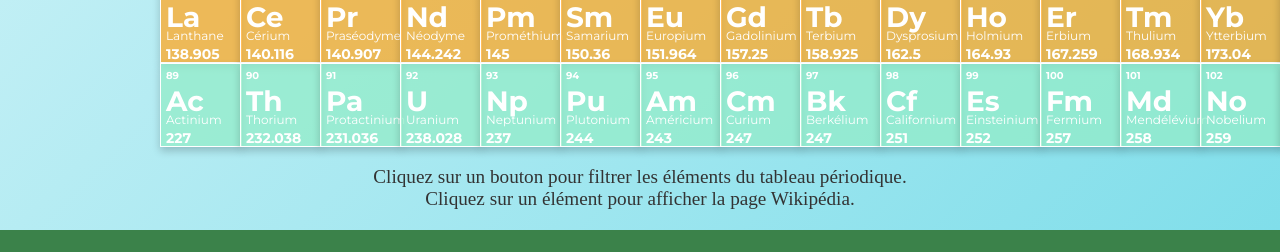
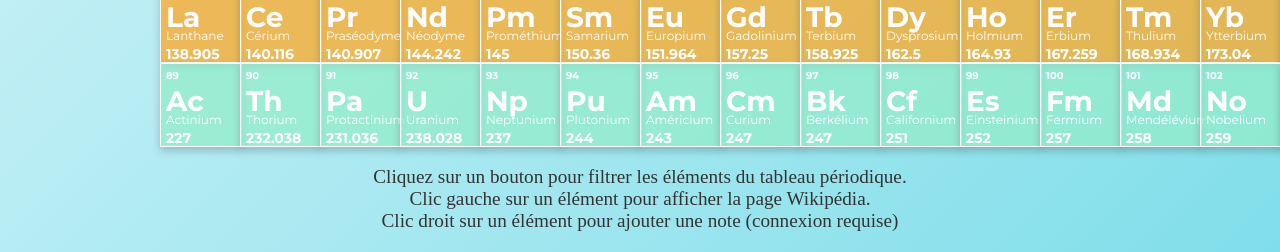
Before and after one commit to RaphaelForget21/Tab_periodiqueREAL, a Django app: page /periodic_table/ in a window 1280 px wide; the page is wider, and only the part inside the window is pictured. Shown: the part 744-996 px from the top of that part. Before the commit the page ends 974 px from the top of that part, so only its background shows below. Run offline with Django 5.2, Linux system fonts and the light colour scheme; some web fonts are replaced.

Commit message:
Systeme de notes fonctionne a 100% + handling d'erreurs et poppups pour les notes + bouton save note qui fonctionne TUGALRIGHT + AJOUT MESSAGE INFORMATION POUR LE CLIC DROIT POUR AJOUTER UNE NOTE

```diff
--- a/Tableau_Periodique/templates/tab.html
+++ b/Tableau_Periodique/templates/tab.html
@@ -6,7 +6,7 @@
     <meta name="viewport" content="width=device-width, initial-scale=1.0">
     <form method="post">
     <input type="hidden" name="csrfmiddlewaretoken" value="{{ csrf_token }}">
-</form>
+    </form>
     <title>Tableau Périodique</title>
     <style>
         body {
@@ -389,7 +389,8 @@
 <div class="footer">
     <p style="text-align: center;">
     Cliquez sur un bouton pour filtrer les éléments du tableau périodique.<br>
-    Cliquez sur un élément pour afficher la page Wikipédia.
+    Clic gauche sur un élément pour afficher la page Wikipédia. <br>
+    Clic droit sur un élément pour ajouter une note (connexion requise)
     </p>
 </div>
 
```
Also changed, not shown: db.sqlite3.
